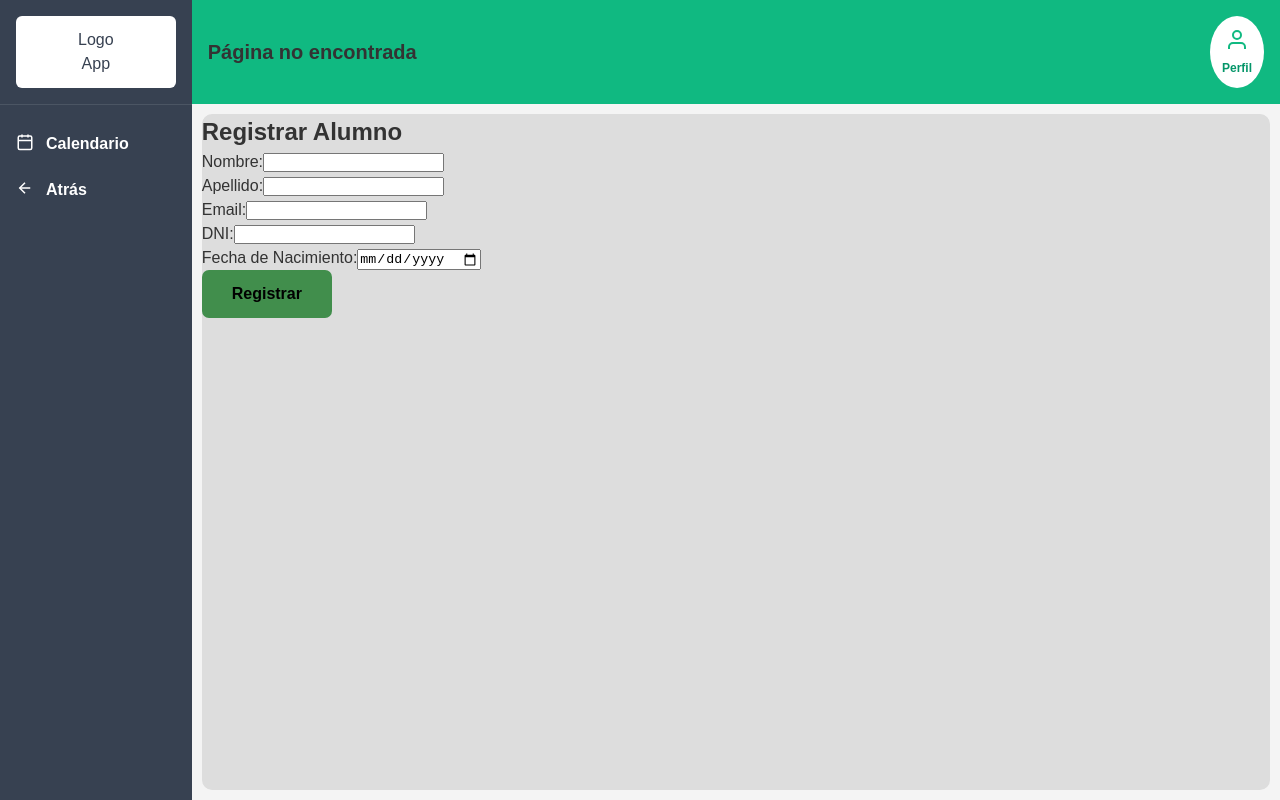
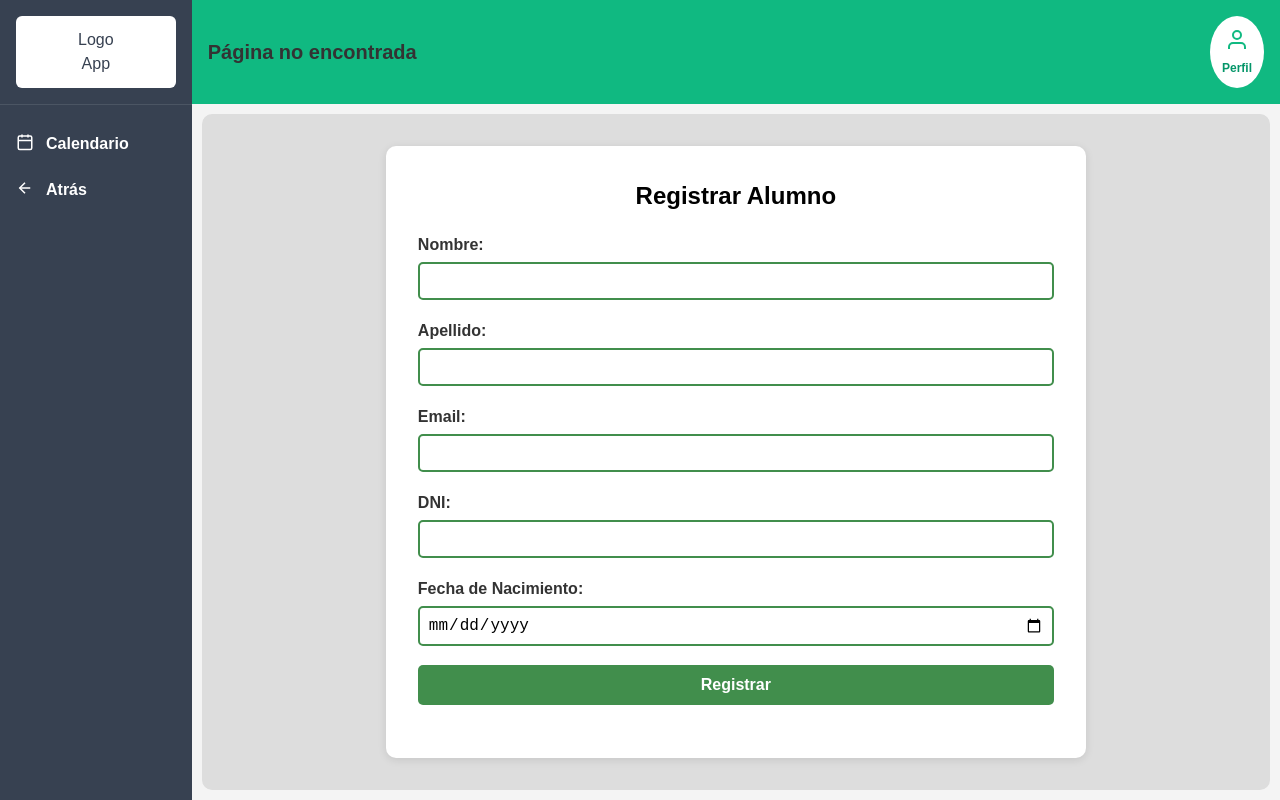
Before and after one commit to MartinianoLeonCorrea/frontendapp_tpGS, a React (Vite) app: page /registrar in a window 1280 px wide. Built offline with nearby package versions, Linux system fonts and the light colour scheme.

Commit message:
Cambio del tipo de formulario para usar react-hook-form, y nuevo css para el form

```diff
--- a/package.json
+++ b/package.json
@@ -14,6 +14,7 @@
     "react": "^19.1.0",
     "react-big-calendar": "^1.19.4",
     "react-dom": "^19.1.0",
+    "react-hook-form": "^7.62.0",
     "react-router-dom": "^7.7.1"
   },
   "devDependencies": {
--- a/src/App.css
+++ b/src/App.css
@@ -50,6 +50,7 @@ hr {
   cursor: pointer;
   height: 50px;
 }
+
 .button-row button:hover {
   background-color: #306b38;
 }
@@ -73,6 +74,7 @@ body {
   background-color: black;
   height: auto;
 }
+
 h1,
 h2 {
   color: #333;
@@ -156,10 +158,12 @@ ul {
   min-width: 200px;
   box-shadow: 0 2px 8px rgb(0 0 0 / 0.1);
 }
+
 #caja p {
   font-size: 1rem;
   margin: 0;
 }
+
 .calendario {
   width: 100%;
   max-width: 100%;
@@ -180,6 +184,7 @@ ul {
   gap: 10px;
   flex-shrink: 0;
 }
+
 .novedades,
 .proximo-examen {
   background-color: #ffffff;
@@ -205,7 +210,8 @@ body {
   font-family: -apple-system, BlinkMacSystemFont, 'Segoe UI', Roboto,
     'Helvetica Neue', Arial, sans-serif;
   color: #333;
-  background-color: #f3f4f6; /* gray-100 */
+  background-color: #f3f4f6;
+  /* gray-100 */
 }
 
 /* ==============================================
@@ -313,6 +319,7 @@ body {
   flex-direction: column;
   align-items: center;
 }
+
 .header-profile-section:hover {
   background-color: #bcffb3;
   cursor: pointer;
@@ -351,6 +358,7 @@ body {
   cursor: pointer;
   height: 50px;
 }
+
 .button-row button:hover {
   background-color: #306b38;
 }
@@ -443,7 +451,8 @@ button:hover {
    ESTILOS DEL SIDEBAR DERECHO (COLUMNA NOVEDADES Y EXAMENES)
    ============================================== */
 .right-sidebar {
-  width: 16rem; /* 256px */
+  width: 16rem;
+  /* 256px */
   display: flex;
   flex-direction: column;
   gap: 1rem;
@@ -459,25 +468,29 @@ button:hover {
 
 .sidebar-section-title {
   margin-bottom: 0.5rem;
-  color: #374151; /* gray-700 */
+  color: #374151;
+  /* gray-700 */
   margin-top: 0;
 }
 
 .sidebar-subtitle {
   font-size: 0.875rem;
   line-height: 1.25rem;
-  color: #6b7280; /* gray-500 */
+  color: #6b7280;
+  /* gray-500 */
   margin: 0;
 }
 
 .info-placeholder {
   margin-top: 1rem;
   padding: 0.75rem;
-  background-color: #f9fafb; /* gray-50 */
+  background-color: #f9fafb;
+  /* gray-50 */
   border-radius: 0.375rem;
   font-size: 0.875rem;
   line-height: 1.25rem;
-  color: #6b7280; /* gray-500 */
+  color: #6b7280;
+  /* gray-500 */
   margin-bottom: 0;
 }
 
@@ -508,6 +521,7 @@ button:hover {
 @media (max-width: 768px) {
   .sidebar-container {
     width: 4rem;
+
   }
 
   .sidebar-menu-item {
@@ -530,8 +544,79 @@ button:hover {
   .subjects-grid {
     grid-template-columns: 1fr;
   }
+
   .calendario {
     width: 100%;
-    height: auto; /* or a smaller height */
+    height: auto;
+    /* or a smaller height */
   }
 }
+
+/* ==============================================
+   ESTILOS DE LOS IMPUTS
+   ============================================== */
+
+.form-container {
+  width: 90%;
+  /* ocupa el 90% del ancho disponible */
+  max-width: 700px;
+  /* pero no más de 700px en pantallas grandes */
+  margin: 2rem auto;
+  /* centrado */
+  padding: 2rem;
+  border-radius: 10px;
+  box-shadow: 0 2px 8px rgba(0, 0, 0, 0.1);
+  background: #fff;
+}
+
+.form-title {
+  text-align: center;
+  margin-bottom: 1.2rem;
+  color: black;
+}
+
+.form-group {
+  margin-bottom: 1.2rem;
+}
+
+.form-label {
+  display: block;
+  margin-bottom: 0.3rem;
+  font-weight: bold;
+}
+
+.form-input {
+  width: 100%;
+  padding: 0.5rem;
+  border: 2px solid #418e4c;
+  border-radius: 5px;
+  outline: none;
+  font-size: 1rem;
+  transition: border-color 0.2s;
+}
+
+.form-input.error {
+  border: 1.5px solid #e53935;
+}
+
+.form-error {
+  color: #e53935;
+  font-size: 0.9rem;
+}
+
+.form-button {
+  width: 100%;
+  padding: 0.7rem;
+  background: #418e4c;
+  color: #fff;
+  border: none;
+  border-radius: 5px;
+  font-weight: bold;
+  font-size: 1rem;
+  cursor: pointer;
+  transition: background 0.2s;
+}
+
+.form-button:hover {
+  background: #306b38;
+}
--- /dev/null
+++ b/src/components/Form.jsx
@@ -0,0 +1,39 @@
+import { useForm } from "react-hook-form";
+import "/home/joni/TrabajoPracticoDSW/frontendapp_tpGS/src/App.css";
+
+function Form({ campos, titulo, onSubmit, textoBoton = "Registrar" }) {
+  const { register, handleSubmit, reset, formState: { errors } } = useForm();
+
+  const submitHandler = (data) => {
+    onSubmit(data);
+    reset();
+  };
+
+  return (
+    <div className="form-container">
+      <h2 className="form-title">{titulo}</h2>
+      <form onSubmit={handleSubmit(submitHandler)}>
+        {campos.map((campo) => (
+          <div key={campo.name} className="form-group">
+            <label className="form-label">{campo.label}:</label>
+            <input
+              type={campo.type}
+              {...register(campo.name, { required: campo.required })}
+              className={`form-input${errors[campo.name] ? " error" : ""}`}
+            />
+            {errors[campo.name] && (
+              <span className="form-error">
+                Este campo es obligatorio
+              </span>
+            )}
+          </div>
+        ))}
+        <button type="submit" className="form-button">
+          {textoBoton}
+        </button>
+      </form>
+    </div>
+  );
+}
+
+export default Form;
--- a/src/components/FormularioRegistro.jsx
+++ /dev/null
@@ -1,47 +0,0 @@
-import { useState } from "react";
-
-function FormularioRegistro({ campos, titulo, onSubmit, textoBoton = "Registrar" }) {
-  // Estado inicial dinámico según los campos
-  const estadoInicial = {};
-  campos.forEach((campo) => {
-    estadoInicial[campo.name] = campo.defaultValue || "";
-  });
-
-  const [form, setForm] = useState(estadoInicial);
-
-  const handleChange = (e) => {
-    setForm({
-      ...form,
-      [e.target.name]: e.target.value,
-    });
-  };
-
-  const handleSubmit = (e) => {
-    e.preventDefault();
-    onSubmit(form);
-    setForm(estadoInicial);
-  };
-
-  return (
-    <div>
-      <h2>{titulo}</h2>
-      <form onSubmit={handleSubmit}>
-        {campos.map((campo) => (
-          <div key={campo.name}>
-            <label>{campo.label}:</label>
-            <input
-              type={campo.type}
-              name={campo.name}
-              value={form[campo.name]}
-              onChange={handleChange}
-              required={campo.required}
-            />
-          </div>
-        ))}
-        <button type="submit">{textoBoton}</button>
-      </form>
-    </div>
-  );
-}
-
-export default FormularioRegistro;
--- a/src/pages/RegistrarAlumno.jsx
+++ b/src/pages/RegistrarAlumno.jsx
@@ -1,4 +1,4 @@
-import FormularioRegistro from "/home/joni/TrabajoPracticoDSW/frontendapp_tpGS/src/components/FormularioRegistro.jsx";
+import Form from "/home/joni/TrabajoPracticoDSW/frontendapp_tpGS/src/components/Form.jsx";
 
 const camposAlumno = [
   { name: "nombre", label: "Nombre", type: "text", required: true },
@@ -8,14 +8,14 @@ const camposAlumno = [
   { name: "fechaNacimiento", label: "Fecha de Nacimiento", type: "date", required: true },
 ];
 
-function RegistrarAlumno() {
+function CreateAlumno() {
   const handleRegistro = (datos) => {
     // Aquí puedes hacer la petición al backend
     console.log("Datos del alumno:", datos);
   };
 
   return (
-    <FormularioRegistro
+    <Form
       campos={camposAlumno}
       titulo="Registrar Alumno"
       onSubmit={handleRegistro}
@@ -24,4 +24,4 @@ function RegistrarAlumno() {
   );
 }
 
-export default RegistrarAlumno;
+export default CreateAlumno;
```
Also changed, not shown: 1 other file (tests, documents, lock files or other folders).
